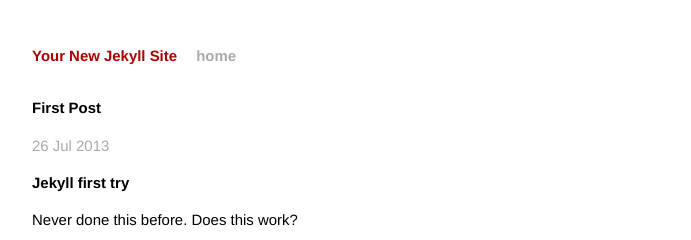
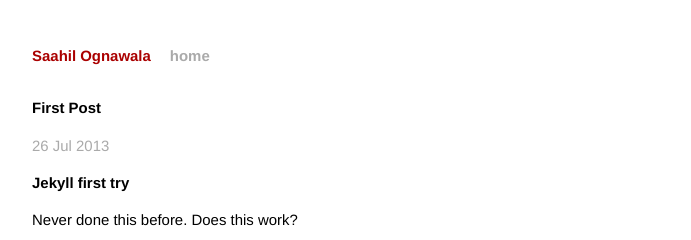
Before and after one commit to saahil/saahil.github.io, a Jekyll site: the page built from _posts/2013-07-26-First-post.md, in a window 1280 px wide. Shown: the top 240 px of the page, without its empty margins (294-985 px from the left). Built offline with Jekyll 4.4.1, drawn with Linux system fonts in a browser that asks for light colours; Markdown is read by kramdown in place of the engine named in the settings.

```diff
--- a/_config.yml
+++ b/_config.yml
@@ -1,3 +1,3 @@
-name: Your New Jekyll Site
-markdown: redcarpet
+name: Saahil Ognawala
+markdown: kramdown
 pygments: true
```
